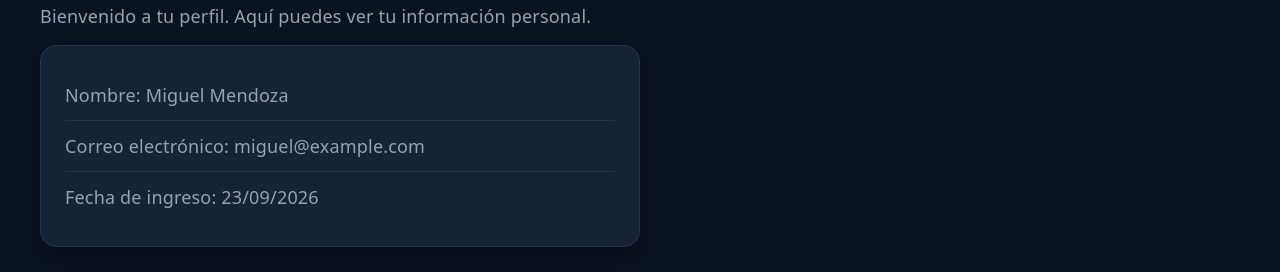
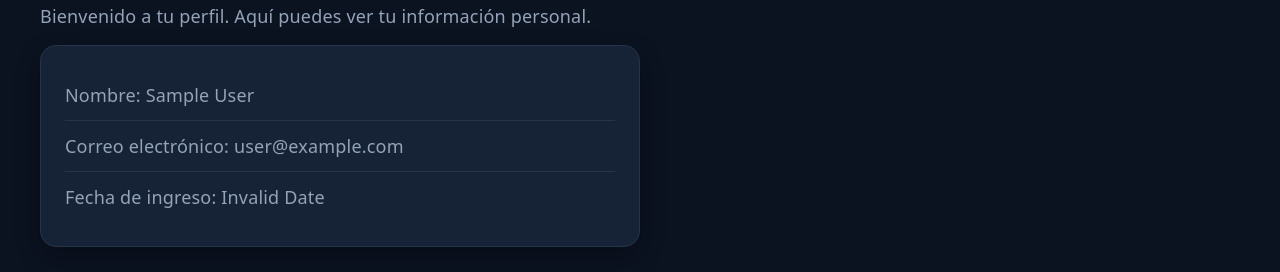
Before and after one commit to miguelmendoza24/app-mototaxi, a React (Vite) app: page /profile in a window 1280 px wide. Shown: the part 133-405 px from the top of the page. Built offline with nearby package versions, Linux system fonts and the light colour scheme; no server answers; sample sign-in values are in the browser's storage.

Commit message:
feat: display authenticated user profile

```diff
--- a/src/pages/Profile.jsx
+++ b/src/pages/Profile.jsx
@@ -1,18 +1,16 @@
+import { useAuth } from "../context/AuthContext";
+
 function Profile() {
-  const driver = {
-    name: "Miguel Mendoza",
-    email: "miguel@example.com",
-    registrationDate: "23/09/2026",
-  };
+  const {user} = useAuth();
 
   return (
     <section className="app-container profile-page">
       <h1>Mi Perfil</h1>
       <p>Bienvenido a tu perfil. Aquí puedes ver tu información personal.</p>
       <div className="profile-card">
-        <p>Nombre: {driver.name}</p>
-        <p>Correo electrónico: {driver.email}</p>
-        <p>Fecha de ingreso: {driver.registrationDate}</p>
+        <p>Nombre: {user.displayName}</p>
+        <p>Correo electrónico: {user.email}</p>
+        <p>Fecha de ingreso: {new Date(user.metadata.creationTime).toLocaleDateString("es-MX")}</p>
       </div>
     </section>
   );
```
